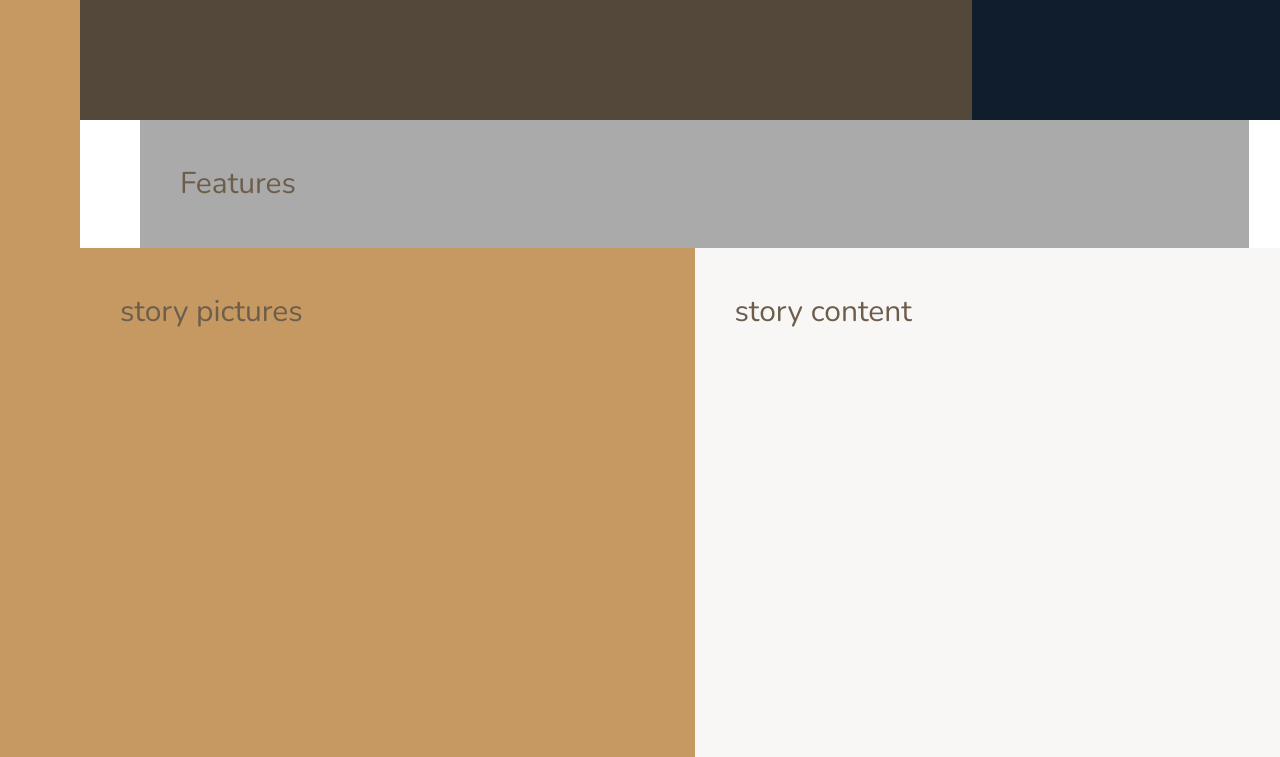
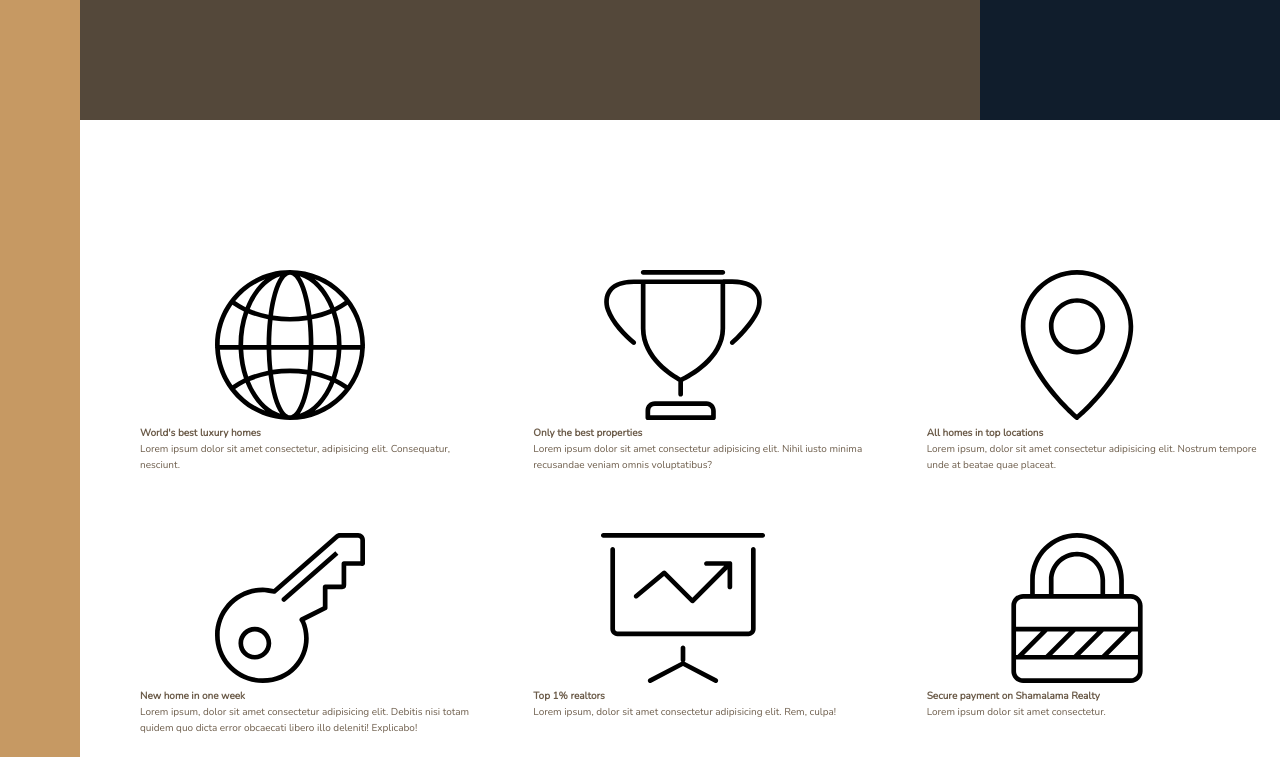
Before and after one commit to mikechoi1/realtor-website, a website: page index.html in a window 1280 px wide. Shown: the part 520-1277 px from the top of the page. Drawn offline with nearby package versions, Linux system fonts and the light colour scheme.

Commit message:
started features section

```diff
--- a/index.html
+++ b/index.html
@@ -22,7 +22,53 @@
             Top 3 realtors
         </div>
         <section class="features">
-            Features
+            <div class="feature">
+                <svg class="feature__icon">
+                    <use xlink:href="img/sprite.svg#icon-global"></use>
+                </svg>
+                <h4 class="heading-4">World's best luxury homes</h4>
+                <p class="feature__text">Lorem ipsum dolor sit amet consectetur, adipisicing elit. Consequatur, nesciunt.</p>
+            </div>
+
+            <div class="feature">
+                <svg class="feature__icon">
+                    <use xlink:href="img/sprite.svg#icon-trophy"></use>
+                </svg>
+                <h4 class="heading-4">Only the best properties</h4>
+                <p class="feature__text">Lorem ipsum dolor sit amet consectetur adipisicing elit. Nihil iusto minima recusandae veniam omnis voluptatibus?</p>
+            </div>
+
+            <div class="feature">
+                <svg class="feature__icon">
+                    <use xlink:href="img/sprite.svg#icon-map-pin"></use>
+                </svg>
+                <h4 class="heading-4">All homes in top locations</h4>
+                <p class="feature__text">Lorem ipsum, dolor sit amet consectetur adipisicing elit. Nostrum tempore unde at beatae quae placeat.</p>
+            </div>
+
+            <div class="feature">
+                <svg class="feature__icon">
+                    <use xlink:href="img/sprite.svg#icon-key"></use>
+                </svg>
+                <h4 class="heading-4">New home in one week</h4>
+                <p class="feature__text">Lorem ipsum, dolor sit amet consectetur adipisicing elit. Debitis nisi totam quidem quo dicta error obcaecati libero illo deleniti! Explicabo!</p>
+            </div>
+
+            <div class="feature">
+                <svg class="feature__icon">
+                    <use xlink:href="img/sprite.svg#icon-presentation"></use>
+                </svg>
+                <h4 class="heading-4">Top 1% realtors</h4>
+                <p class="feature__text">Lorem ipsum, dolor sit amet consectetur adipisicing elit. Rem, culpa!</p>
+            </div>
+
+            <div class="feature">
+                <svg class="feature__icon">
+                    <use xlink:href="img/sprite.svg#icon-lock"></use>
+                </svg>
+                <h4 class="heading-4">Secure payment on Shamalama Realty</h4>
+                <p class="feature__text">Lorem ipsum dolor sit amet consectetur.</p>
+            </div>
         </section>
         <div class="story__pictures">
             story pictures
--- a/package.json
+++ b/package.json
@@ -5,7 +5,7 @@
   "main": "index.js",
   "scripts": {
     "watch:sass": "node-sass sass/main.scss css/style.css -w",
-    "devserver": "live-server --browser=firefox",
+    "devserver": "live-server",
     "start": "npm-run-all --parallel devserver watch:sass",
     "compile:sass": "node-sass sass/main.scss css/style.comp.css",
     "prefix:css": "postcss --use autoprefixer -b 'last 10 versions' css/style.comp.css -o css/style.prefix.css",
--- a/sass/_base.scss
+++ b/sass/_base.scss
@@ -38,10 +38,4 @@ body {
     display: grid;
     grid-template-rows: 80vh min-content 40vw repeat(3,min-content);
     grid-template-columns: [sidebar-start] 8rem [sidebar-end full-start] minmax(6rem, 1fr) [center-start] repeat(8, [col-start] minmax(min-content, 14rem) [col-end]) [center-end] 1fr [full-end];
-
-    //FOR DEVELPOING DELETE ALTER
-    & > * {
-        font-size: 3rem;
-        padding: 40px;
-    }
 }
--- a/sass/_features.scss
+++ b/sass/_features.scss
@@ -1,4 +1,12 @@
 .features {
-    background-color: $color-grey-light-2;
     grid-column: center-start / center-end;
+    margin: 15rem 0;
+
+    display: grid;
+    grid-template-columns: repeat(3, 1fr);
+    grid-gap: 6rem;
 }
+
+.feature {
+
+}
```
Also changed, not shown: css/style.css.
